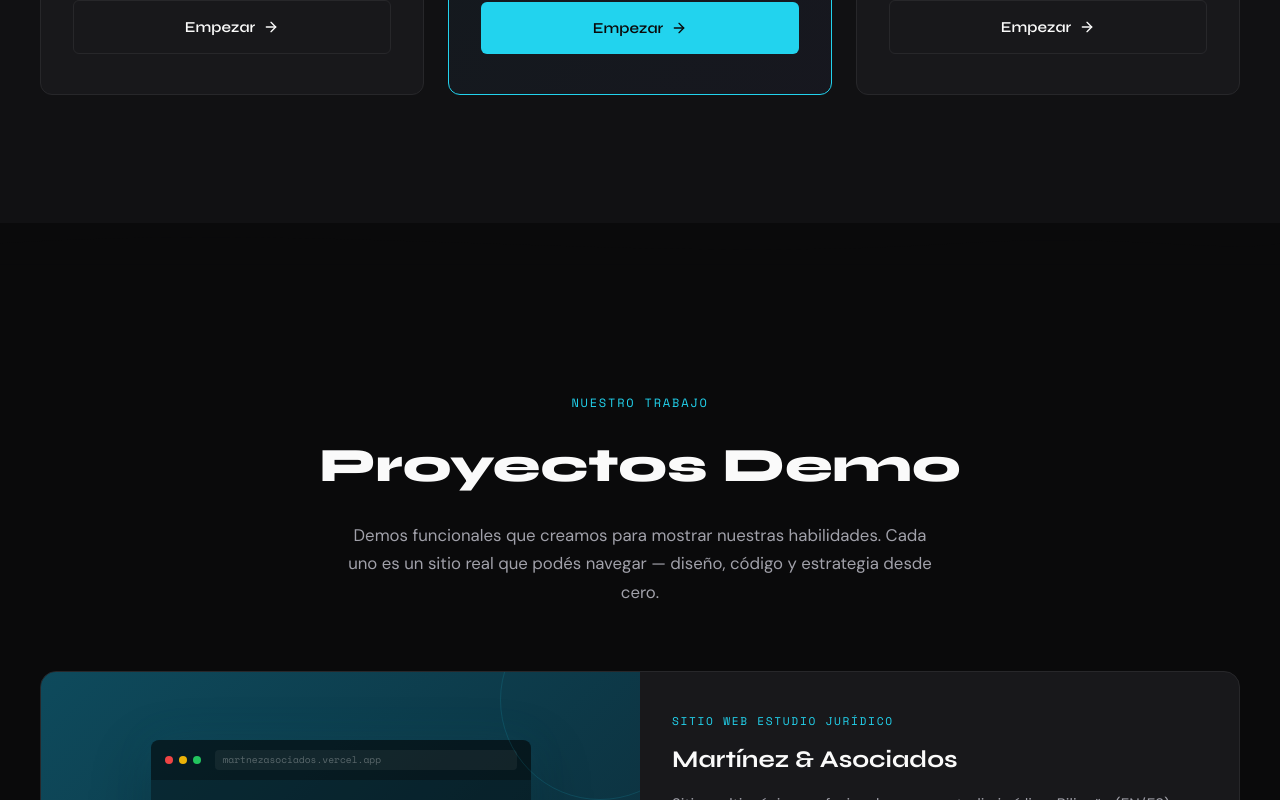
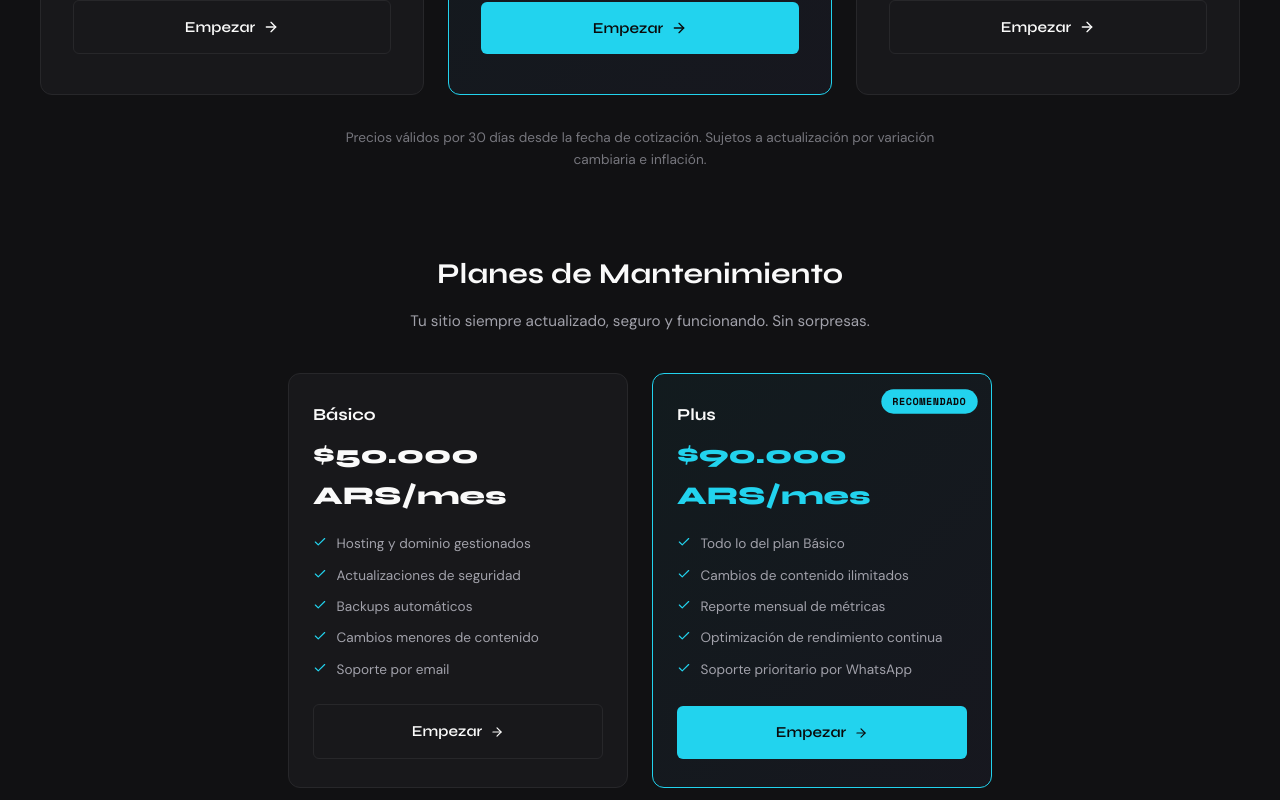
Before and after one commit to onward-digital/onward-digital, a Next.js app: page / in a window 1280 px wide. Shown: the part 1800-2600 px from the top of the page. Built offline with nearby package versions, Linux system fonts and the light colour scheme.

Commit message:
feat: precios en ARS, planes de mantenimiento y leyenda de vigencia

```diff
--- a/src/components/Services.js
+++ b/src/components/Services.js
@@ -10,6 +10,7 @@ export default function Services() {
   const { t } = useLanguage();
   const { ref: headerRef, isInView: headerInView } = useScrollAnimation();
   const { ref: cardsRef, isInView: cardsInView } = useScrollAnimation();
+  const { ref: maintenanceRef, isInView: maintenanceInView } = useScrollAnimation();
 
   const packages = [
     {
@@ -35,6 +36,23 @@ export default function Services() {
       features: [t('service_3_f1'), t('service_3_f2'), t('service_3_f3'), t('service_3_f4'), t('service_3_f5'), t('service_3_f6'), t('service_3_f7')],
       badge: null,
       highlighted: false,
+    },
+  ];
+
+  const maintenancePackages = [
+    {
+      name: t('maintenance_1_name'),
+      price: t('maintenance_1_price'),
+      features: [t('maintenance_1_f1'), t('maintenance_1_f2'), t('maintenance_1_f3'), t('maintenance_1_f4'), t('maintenance_1_f5')],
+      badge: null,
+      highlighted: false,
+    },
+    {
+      name: t('maintenance_2_name'),
+      price: t('maintenance_2_price'),
+      features: [t('maintenance_2_f1'), t('maintenance_2_f2'), t('maintenance_2_f3'), t('maintenance_2_f4'), t('maintenance_2_f5')],
+      badge: t('maintenance_2_badge'),
+      highlighted: true,
     },
   ];
 
@@ -171,7 +189,7 @@ export default function Services() {
                   {pkg.price}
                 </span>
                 <span style={{ fontFamily: 'var(--font-body)', fontSize: '0.85rem', color: 'var(--color-text-secondary)', marginLeft: '0.25rem' }}>
-                  USD
+                  {t('services_currency')}
                 </span>
               </div>
 
@@ -213,6 +231,166 @@ export default function Services() {
             </motion.div>
           ))}
         </motion.div>
+
+        {/* Pricing Note */}
+        <p
+          style={{
+            fontFamily: 'var(--font-body)',
+            fontSize: '0.85rem',
+            color: 'var(--color-text-secondary)',
+            opacity: 0.7,
+            textAlign: 'center',
+            maxWidth: '600px',
+            margin: '2rem auto 0',
+            lineHeight: 1.6,
+          }}
+        >
+          {t('services_pricing_note')}
+        </p>
+
+        {/* Maintenance Plans */}
+        <motion.div
+          ref={maintenanceRef}
+          initial="hidden"
+          animate={maintenanceInView ? 'visible' : 'hidden'}
+          variants={staggerContainer}
+          style={{ textAlign: 'center', marginTop: '5rem', marginBottom: '2.5rem' }}
+        >
+          <motion.h3
+            variants={fadeInUp}
+            style={{
+              fontFamily: 'var(--font-display)',
+              fontWeight: 700,
+              fontSize: 'clamp(1.4rem, 2.5vw, 1.8rem)',
+              marginBottom: '0.75rem',
+            }}
+          >
+            {t('maintenance_title')}
+          </motion.h3>
+          <motion.p
+            variants={fadeInUp}
+            style={{
+              fontFamily: 'var(--font-body)',
+              fontSize: '0.95rem',
+              color: 'var(--color-text-secondary)',
+              maxWidth: '500px',
+              margin: '0 auto',
+              lineHeight: 1.6,
+            }}
+          >
+            {t('maintenance_subtitle')}
+          </motion.p>
+        </motion.div>
+
+        <motion.div
+          initial="hidden"
+          animate={maintenanceInView ? 'visible' : 'hidden'}
+          variants={staggerContainer}
+          style={{
+            display: 'grid',
+            gridTemplateColumns: 'repeat(auto-fit, minmax(260px, 340px))',
+            gap: '1.5rem',
+            justifyContent: 'center',
+            maxWidth: '800px',
+            margin: '0 auto',
+          }}
+        >
+          {maintenancePackages.map((pkg, i) => (
+            <motion.div
+              key={i}
+              variants={slideInLeft}
+              custom={i}
+              transition={{ duration: 0.6, ease: 'easeOut', delay: i * 0.1 }}
+              whileHover={{ y: -6 }}
+              style={{
+                background: pkg.highlighted
+                  ? 'linear-gradient(135deg, rgba(34, 211, 238, 0.05), rgba(129, 140, 248, 0.05))'
+                  : 'var(--color-bg-card)',
+                borderRadius: '12px',
+                padding: '1.75rem 1.5rem',
+                display: 'flex',
+                flexDirection: 'column',
+                position: 'relative',
+                overflow: 'hidden',
+                border: pkg.highlighted ? '1px solid var(--color-accent)' : '1px solid var(--color-border)',
+                transition: 'border-color 0.3s ease, box-shadow 0.3s ease',
+              }}
+              className="service-card"
+            >
+              {/* Badge */}
+              {pkg.badge && (
+                <motion.div
+                  animate={{ scale: [1, 1.06, 1] }}
+                  transition={{ duration: 2, repeat: Infinity, ease: 'easeInOut' }}
+                  style={{
+                    position: 'absolute',
+                    top: '1rem',
+                    right: '1rem',
+                    background: 'var(--color-accent)',
+                    color: 'var(--color-bg)',
+                    fontFamily: 'var(--font-mono)',
+                    fontSize: '0.6rem',
+                    fontWeight: 700,
+                    padding: '0.25rem 0.65rem',
+                    borderRadius: '100px',
+                    letterSpacing: '0.05em',
+                  }}
+                >
+                  {pkg.badge}
+                </motion.div>
+              )}
+
+              {/* Package Name */}
+              <h4
+                style={{
+                  fontFamily: 'var(--font-display)',
+                  fontWeight: 700,
+                  fontSize: '1.05rem',
+                  marginBottom: '0.4rem',
+                }}
+              >
+                {pkg.name}
+              </h4>
+
+              {/* Price */}
+              <div style={{ marginBottom: '1rem' }}>
+                <span
+                  style={{
+                    fontFamily: 'var(--font-display)',
+                    fontWeight: 800,
+                    fontSize: '1.6rem',
+                    color: pkg.highlighted ? 'var(--color-accent)' : 'var(--color-text)',
+                  }}
+                >
+                  {pkg.price}
+                </span>
+              </div>
+
+              {/* Features */}
+              <div style={{ display: 'flex', flexDirection: 'column', gap: '0.6rem', marginBottom: '1.5rem', flex: 1 }}>
+                {pkg.features.map((feature, j) => (
+                  <div key={j} style={{ display: 'flex', alignItems: 'flex-start', gap: '0.6rem' }}>
+                    <Check size={14} style={{ color: 'var(--color-accent)', marginTop: '2px', flexShrink: 0 }} />
+                    <span style={{ fontFamily: 'var(--font-body)', fontSize: '0.85rem', color: 'var(--color-text-secondary)' }}>
+                      {feature}
+                    </span>
+                  </div>
+                ))}
+              </div>
+
+              {/* CTA */}
+              <motion.a
+                href="#contact"
+                className={pkg.highlighted ? 'btn-primary' : 'btn-secondary'}
+                style={{ justifyContent: 'center', width: '100%', textAlign: 'center' }}
+                whileHover={{ scale: 1.03 }}
+                whileTap={{ scale: 0.97 }}
+              >
+                {t('service_cta')} <ArrowRight size={14} />
+              </motion.a>
+            </motion.div>
+          ))}
+        </motion.div>
       </div>
     </section>
   );
--- a/src/context/LanguageContext.js
+++ b/src/context/LanguageContext.js
@@ -29,6 +29,8 @@ const translations = {
     services_tag: 'WHAT WE DO',
     services_title: 'Services & Packages',
     services_subtitle: 'Every website we build comes with sales-focused copy, conversion-optimized design, and marketing strategy — not just code.',
+    services_currency: 'USD',
+    services_pricing_note: 'Prices valid for 30 days from quote date. Subject to adjustment based on exchange rate and inflation.',
 
     service_1_name: 'Starter',
     service_1_price: '$500',
@@ -64,6 +66,27 @@ const translations = {
     service_3_f7: '15-25 day delivery',
 
     service_cta: 'Get Started',
+
+    // Maintenance Plans
+    maintenance_title: 'Maintenance Plans',
+    maintenance_subtitle: 'Your site always updated, secure and running. No surprises.',
+
+    maintenance_1_name: 'Básico',
+    maintenance_1_price: '$35 USD/mo',
+    maintenance_1_f1: 'Managed hosting and domain',
+    maintenance_1_f2: 'Security updates',
+    maintenance_1_f3: 'Automatic backups',
+    maintenance_1_f4: 'Minor content changes',
+    maintenance_1_f5: 'Email support',
+
+    maintenance_2_name: 'Plus',
+    maintenance_2_price: '$60 USD/mo',
+    maintenance_2_badge: 'RECOMMENDED',
+    maintenance_2_f1: 'Everything in Básico',
+    maintenance_2_f2: 'Unlimited content changes',
+    maintenance_2_f3: 'Monthly metrics report',
+    maintenance_2_f4: 'Ongoing performance optimization',
+    maintenance_2_f5: 'Priority WhatsApp support',
 
     // Portfolio
     portfolio_tag: 'OUR WORK',
@@ -154,9 +177,11 @@ const translations = {
     services_tag: 'QUÉ HACEMOS',
     services_title: 'Servicios y Paquetes',
     services_subtitle: 'Cada sitio que construimos incluye textos de venta, diseño optimizado para conversión y estrategia de marketing — no solo código.',
+    services_currency: 'ARS',
+    services_pricing_note: 'Precios válidos por 30 días desde la fecha de cotización. Sujetos a actualización por variación cambiaria e inflación.',
 
     service_1_name: 'Starter',
-    service_1_price: '$500',
+    service_1_price: '$390.000',
     service_1_desc: 'Perfecto para profesionales que necesitan presencia online rápido.',
     service_1_f1: 'Sitio landing de una página',
     service_1_f2: 'Diseño responsive (mobile-first)',
@@ -166,7 +191,7 @@ const translations = {
     service_1_f6: 'Entrega en 5-7 días',
 
     service_2_name: 'Business',
-    service_2_price: '$1.200',
+    service_2_price: '$750.000',
     service_2_desc: 'Para negocios listos para dominar su mercado online.',
     service_2_f1: 'Sitio web multi-página (hasta 5)',
     service_2_f2: 'Diseño UI/UX personalizado',
@@ -178,7 +203,7 @@ const translations = {
     service_2_badge: 'MÁS POPULAR',
 
     service_3_name: 'Premium',
-    service_3_price: '$2.500+',
+    service_3_price: '$1.400.000+',
     service_3_desc: 'Soluciones full-stack para negocios que necesitan funcionalidad avanzada.',
     service_3_f1: 'Todo lo del Business',
     service_3_f2: 'E-commerce / tienda online',
@@ -189,6 +214,27 @@ const translations = {
     service_3_f7: 'Entrega en 15-25 días',
 
     service_cta: 'Empezar',
+
+    // Maintenance Plans
+    maintenance_title: 'Planes de Mantenimiento',
+    maintenance_subtitle: 'Tu sitio siempre actualizado, seguro y funcionando. Sin sorpresas.',
+
+    maintenance_1_name: 'Básico',
+    maintenance_1_price: '$50.000 ARS/mes',
+    maintenance_1_f1: 'Hosting y dominio gestionados',
+    maintenance_1_f2: 'Actualizaciones de seguridad',
+    maintenance_1_f3: 'Backups automáticos',
+    maintenance_1_f4: 'Cambios menores de contenido',
+    maintenance_1_f5: 'Soporte por email',
+
+    maintenance_2_name: 'Plus',
+    maintenance_2_price: '$90.000 ARS/mes',
+    maintenance_2_badge: 'RECOMENDADO',
+    maintenance_2_f1: 'Todo lo del plan Básico',
+    maintenance_2_f2: 'Cambios de contenido ilimitados',
+    maintenance_2_f3: 'Reporte mensual de métricas',
+    maintenance_2_f4: 'Optimización de rendimiento continua',
+    maintenance_2_f5: 'Soporte prioritario por WhatsApp',
 
     // Portfolio
     portfolio_tag: 'NUESTRO TRABAJO',
```
